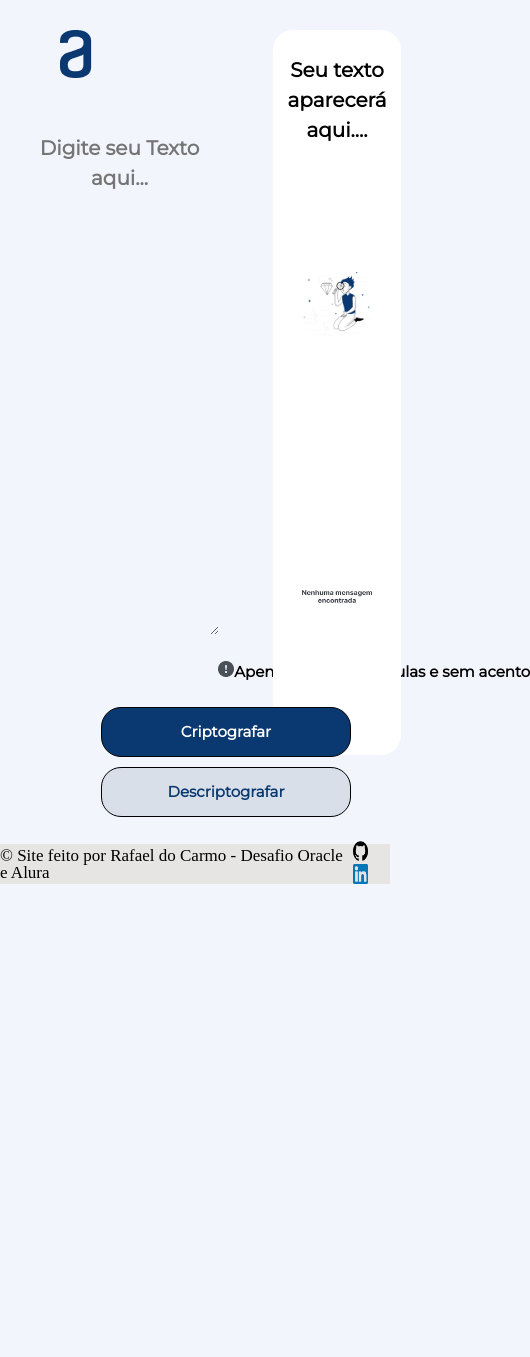
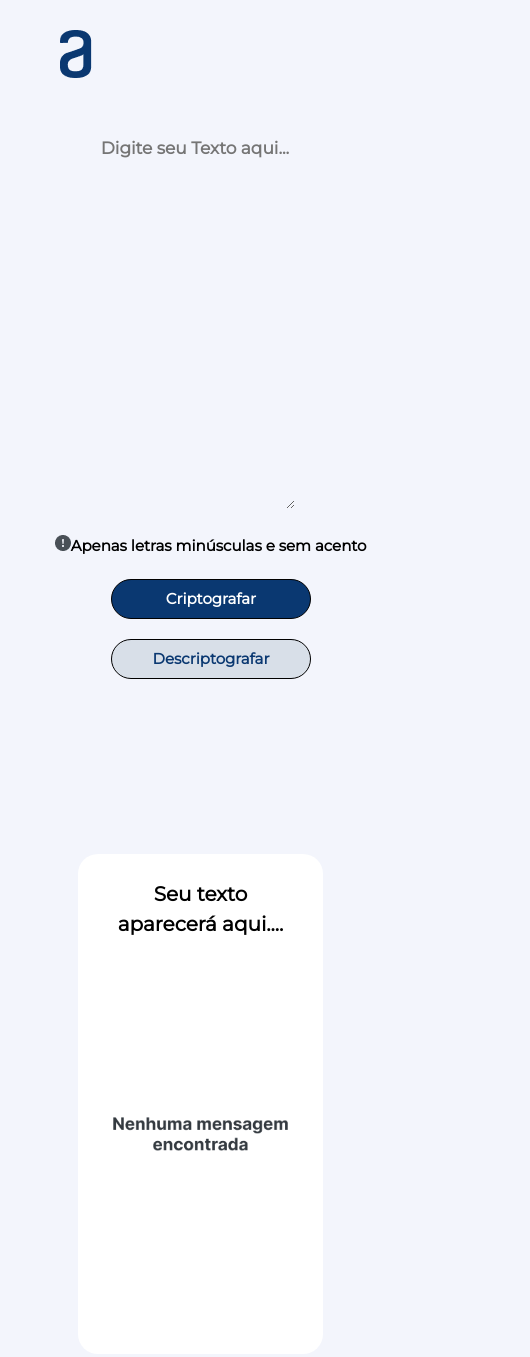
Before and after one commit to RafaelSPro/Challange-Oracle-One4, a plain HTML site: page index.html in a window 390 px wide. Shown: the top 1357 px of the page, 530 px wide, since content can reach past the window. Before the commit the page ends 888 px from the top, so only its background shows below. Drawn offline with Linux system fonts and the light colour scheme.

Commit message:
responsividade feita para dispositivos mobiles

```diff
--- a/index.html
+++ b/index.html
@@ -8,6 +8,7 @@
     <link rel="stylesheet" href="reset.css">
     <link rel="stylesheet" href="style.css">
     <link href="https://fonts.googleapis.com/css2?family=Montserrat&display=swap" rel="stylesheet">
+    <link rel="stylesheet" href="mediaquery.css">
 
 </head>
 <body>
@@ -29,15 +30,13 @@
 
                 </div>
         </section>
-        <div class="container">
+        <div class="caixa-saida">
             <section id="saida">
                  <p class="msg">Seu texto aparecerá aqui....</p>
                  <img class="img-lupa" src="imagens/High quality products 1 1.png" alt="Uma pessoa com uma lupa e um diamante do lado">
                  <img  class="img-msgm" src="imagens/Nenhuma mensagem encontrada.png" alt="Nenhuma mensagem encontrada">
 
-                 <!--<div id="saida-texto">
-                    <button onclick="copiar()" class="copy" id="copiar">Copiar</button>
-                </div> -->
+
             </section>
         </div>
         <div class="botoes">
--- /dev/null
+++ b/mediaquery.css
@@ -0,0 +1,68 @@
+@charset "UTF-8";
+
+@media screen and (max-width: 600px) {
+
+    .observacao {
+       position: relative;
+       left: 5%;
+
+    }
+
+    .entrada {
+        display: flex;
+        flex-direction: column;
+        align-items: center;
+        justify-content: center;
+        width: 100%;
+        height: 450px;
+        text-align: center;
+    }
+
+    .texto {
+        width: 50%;
+        text-align: center;
+        font-size: 17px;
+
+    }
+
+    #saida {
+        position: absolute;
+        top: 100%;
+        left:  20%;
+        height: 450px;
+        width: 50%;
+        margin: 10px 0 0 0;
+    }
+
+    .img-lupa {
+        display: none;
+    }
+
+
+    .botoes {
+        padding: 8px;
+    }
+
+    .cripto, .descripto, .copy {
+        height: 40px;
+        width: 200px;
+        margin: 10px 5px 10px 25px;
+    }
+
+    .rodape {
+       display: flex;
+       flex-direction: row;
+       justify-items: center;
+       align-items: center;
+       position: relative;
+       width: 100%;
+
+}
+
+.texto, #saida-texto:focus {
+    border: 0 none;
+    box-shadow: 0;
+    outline: 0;
+}
+
+}
```
